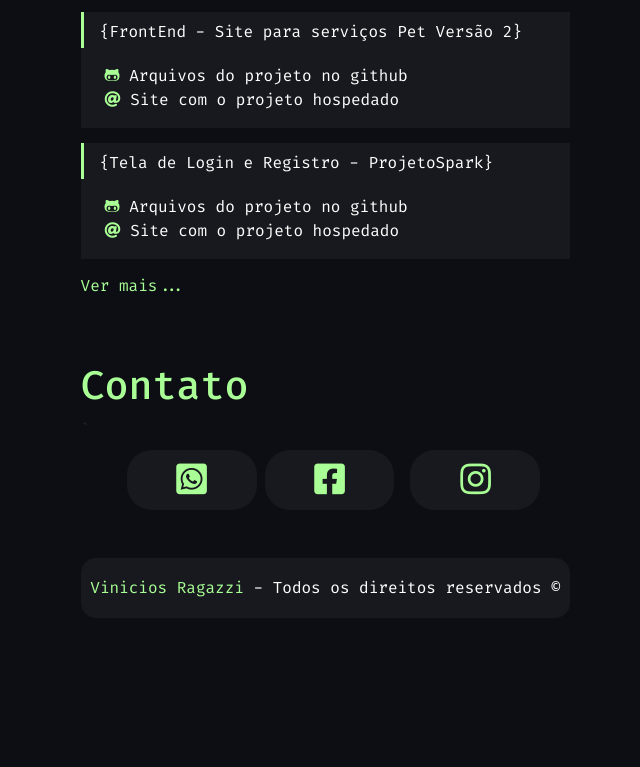
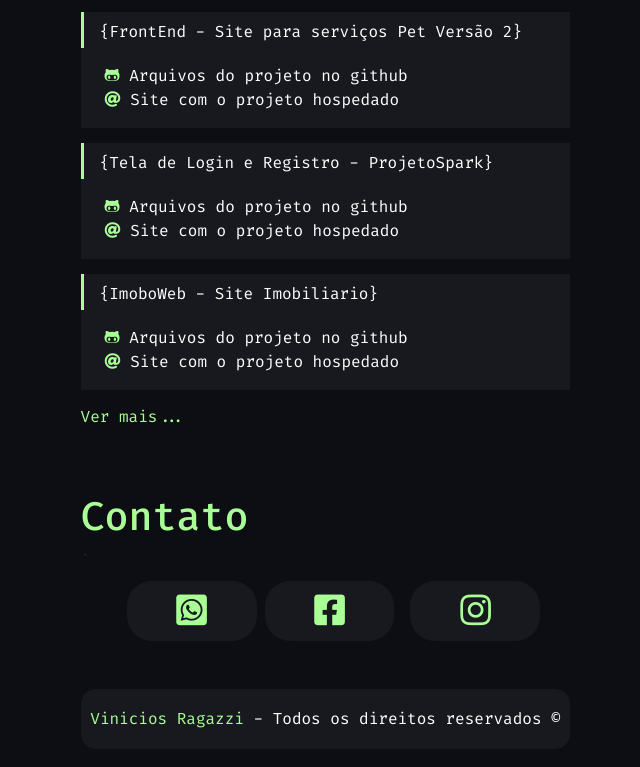
Before and after one commit to viniciosragazzi/Portifolio-Site, a plain HTML site: page index.html in a window 1280 px wide. Shown: the part 790-1557 px from the top of the page, without its empty margins (535-1175 px from the left). Before the commit the page ends 1436 px from the top, so only its background shows below. Drawn offline with Linux system fonts and the light colour scheme.

Commit message:
Novo Projeto

```diff
--- a/index.html
+++ b/index.html
@@ -194,6 +194,15 @@
                         <i class="fas fa-at"></i> <a href="https://viniciosragazzi.github.io/ProjectSpark/" target="_blank">Site com o projeto hospedado</a>
                     </p>
                 </div>
+                <div class="projeto5 projeto-box">
+                    <p class="nome-projeto pb-1 pl-3 pt-2">
+                        {ImoboWeb - Site Imobiliario}
+                    </p>
+                    <p class="links-projeto pl-4 ">
+                        <i class="fab fa-github-alt"></i> <a href="https://github.com/viniciosragazzi/ImoboWeb" target="_blank">Arquivos do projeto no github</a> <br>
+                        <i class="fas fa-at"></i> <a href="https://viniciosragazzi.github.io/ImoboWeb/" target="_blank">Site com o projeto hospedado</a>
+                    </p>
+                </div>
                 <p class="disabled ver">Ver mais...</p>
             </div>
             <div id="contato" class="contato mt-5">
```
